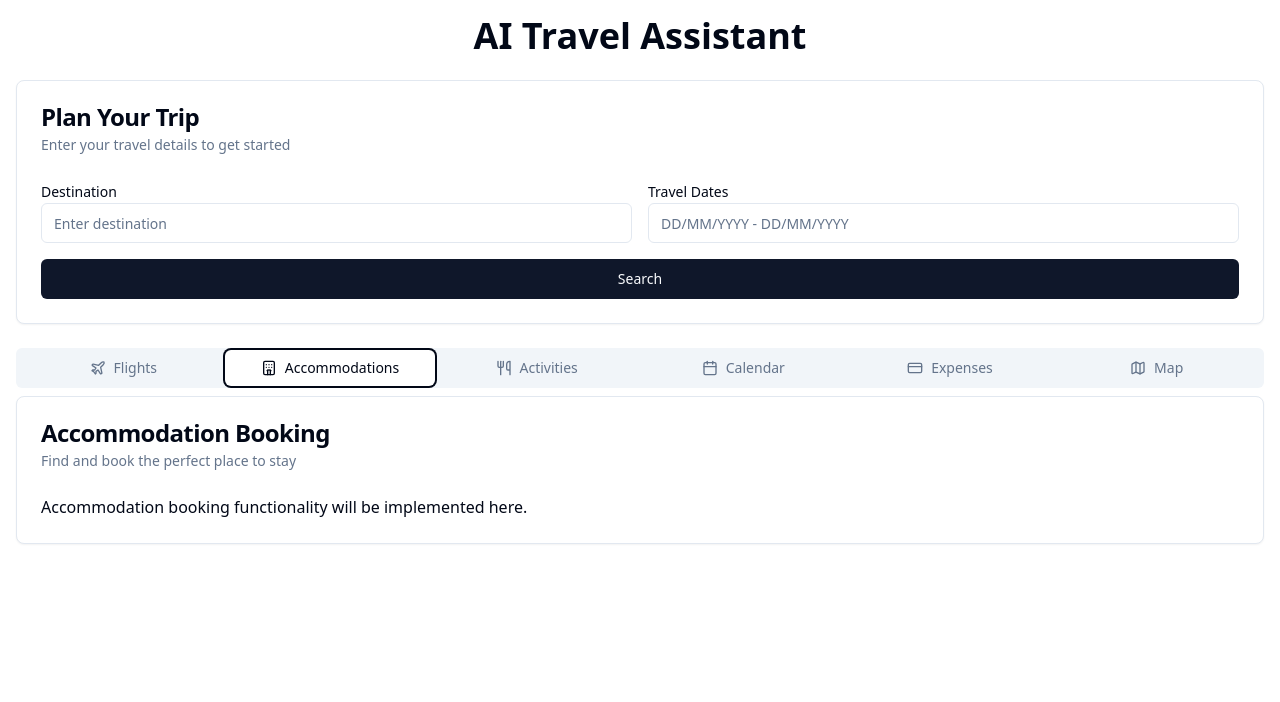
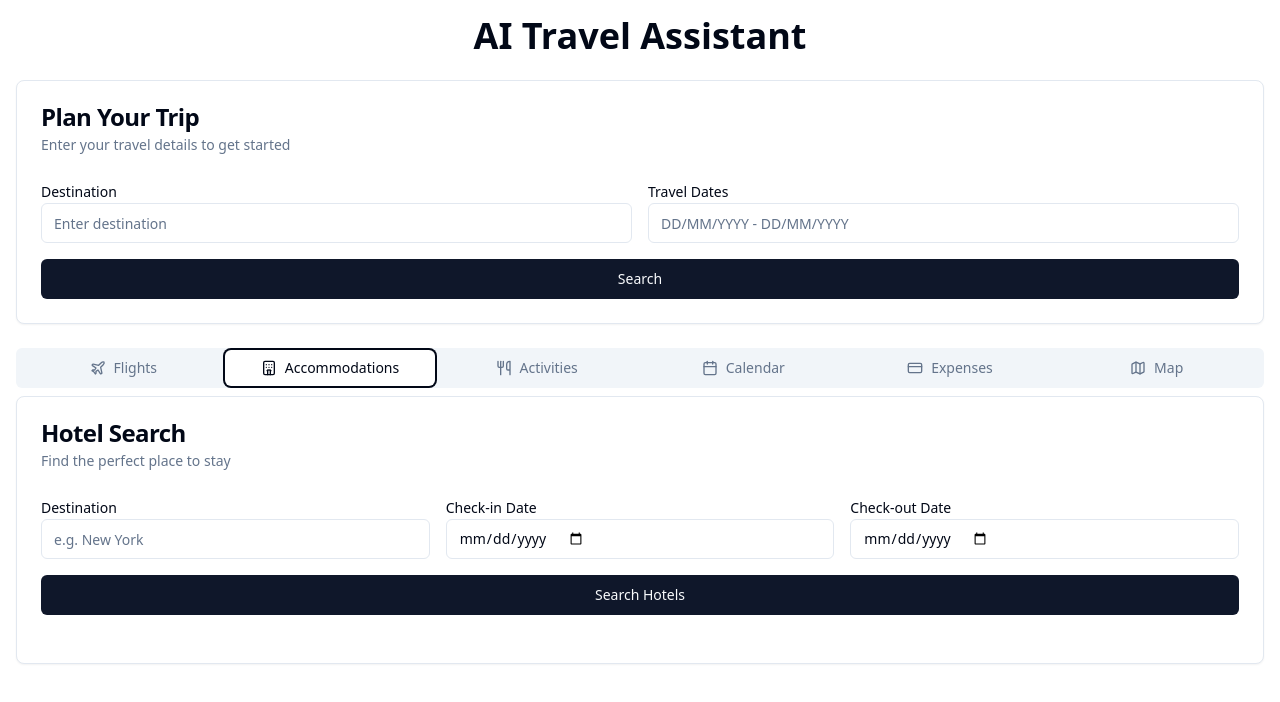
Before and after one commit to GPT-Engineer-App/travelgenius-assistant, a React (Vite) app: page / in a window 1280 px wide. Both pictures are taken after a click on the tab "Accommodations". Shown: the top 702 px of the page. Built offline with nearby package versions, Linux system fonts and the light colour scheme; what amadeus would draw is missing.

Commit message:
GPT Engineer Update [skip gpt_engineer]

```diff
--- a/package.json
+++ b/package.json
@@ -59,6 +59,7 @@
     "recharts": "^2.12.7",
     "amadeus": "^8.1.0",
     "sonner": "^1.5.0",
+    "axios": "^1.6.2",
     "tailwind-merge": "^2.2.1",
     "tailwindcss-animate": "^1.0.7",
     "vaul": "^0.9.1",
--- /dev/null
+++ b/src/components/HotelSearch.jsx
@@ -0,0 +1,95 @@
+import { useState } from 'react';
+import { useQuery } from '@tanstack/react-query';
+import axios from 'axios';
+import { Button } from "@/components/ui/button";
+import { Input } from "@/components/ui/input";
+import { Label } from "@/components/ui/label";
+import { Card, CardContent, CardDescription, CardFooter, CardHeader, CardTitle } from "@/components/ui/card";
+
+const HotelSearch = () => {
+  const [destination, setDestination] = useState('');
+  const [checkIn, setCheckIn] = useState('');
+  const [checkOut, setCheckOut] = useState('');
+
+  const { data: hotels, isLoading, error, refetch } = useQuery({
+    queryKey: ['hotelSearch', destination, checkIn, checkOut],
+    queryFn: async () => {
+      if (!destination || !checkIn || !checkOut) return null;
+      const options = {
+        method: 'GET',
+        url: 'https://hotels4.p.rapidapi.com/locations/v3/search',
+        params: {q: destination, locale: 'en_US', langid: '1033', siteid: '300000001'},
+        headers: {
+          'X-RapidAPI-Key': 'YOUR_RAPIDAPI_KEY',
+          'X-RapidAPI-Host': 'hotels4.p.rapidapi.com'
+        }
+      };
+      const response = await axios.request(options);
+      return response.data.sr;
+    },
+    enabled: false
+  });
+
+  const handleSearch = () => {
+    refetch();
+  };
+
+  return (
+    <Card>
+      <CardHeader>
+        <CardTitle>Hotel Search</CardTitle>
+        <CardDescription>Find the perfect place to stay</CardDescription>
+      </CardHeader>
+      <CardContent>
+        <div className="grid grid-cols-3 gap-4">
+          <div>
+            <Label htmlFor="destination">Destination</Label>
+            <Input
+              id="destination"
+              placeholder="e.g. New York"
+              value={destination}
+              onChange={(e) => setDestination(e.target.value)}
+            />
+          </div>
+          <div>
+            <Label htmlFor="checkIn">Check-in Date</Label>
+            <Input
+              id="checkIn"
+              type="date"
+              value={checkIn}
+              onChange={(e) => setCheckIn(e.target.value)}
+            />
+          </div>
+          <div>
+            <Label htmlFor="checkOut">Check-out Date</Label>
+            <Input
+              id="checkOut"
+              type="date"
+              value={checkOut}
+              onChange={(e) => setCheckOut(e.target.value)}
+            />
+          </div>
+        </div>
+        <Button className="mt-4 w-full" onClick={handleSearch}>Search Hotels</Button>
+      </CardContent>
+      <CardFooter>
+        {isLoading && <p>Searching for hotels...</p>}
+        {error && <p>Error: {error.message}</p>}
+        {hotels && (
+          <div>
+            <h3 className="text-lg font-semibold mb-2">Available Hotels:</h3>
+            <ul>
+              {hotels.map((hotel, index) => (
+                <li key={index} className="mb-2">
+                  {hotel.regionNames.fullName}
+                </li>
+              ))}
+            </ul>
+          </div>
+        )}
+      </CardFooter>
+    </Card>
+  );
+};
+
+export default HotelSearch;
--- a/src/pages/Index.jsx
+++ b/src/pages/Index.jsx
@@ -6,6 +6,7 @@ import { Input } from "@/components/ui/input";
 import { Label } from "@/components/ui/label";
 import { Plane, Hotel, Utensils, Calendar, CreditCard, Map } from 'lucide-react';
 import FlightSearch from '@/components/FlightSearch';
+import HotelSearch from '@/components/HotelSearch';
 
 const Index = () => {
   const [destination, setDestination] = useState('');
@@ -57,15 +58,7 @@ const Index = () => {
           <FlightSearch />
         </TabsContent>
         <TabsContent value="accommodations">
-          <Card>
-            <CardHeader>
-              <CardTitle>Accommodation Booking</CardTitle>
-              <CardDescription>Find and book the perfect place to stay</CardDescription>
-            </CardHeader>
-            <CardContent>
-              <p>Accommodation booking functionality will be implemented here.</p>
-            </CardContent>
-          </Card>
+          <HotelSearch />
         </TabsContent>
         <TabsContent value="activities">
           <Card>
```
